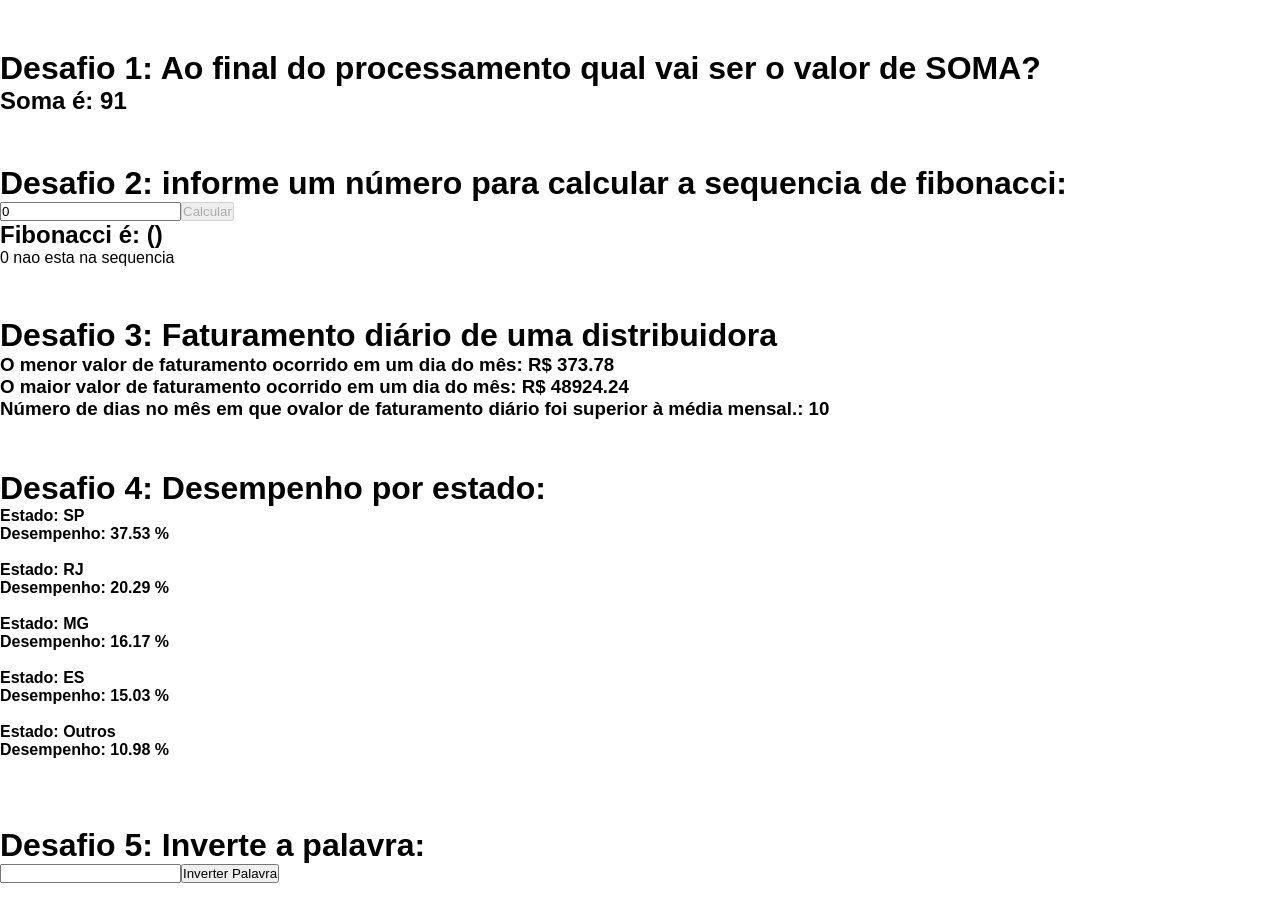
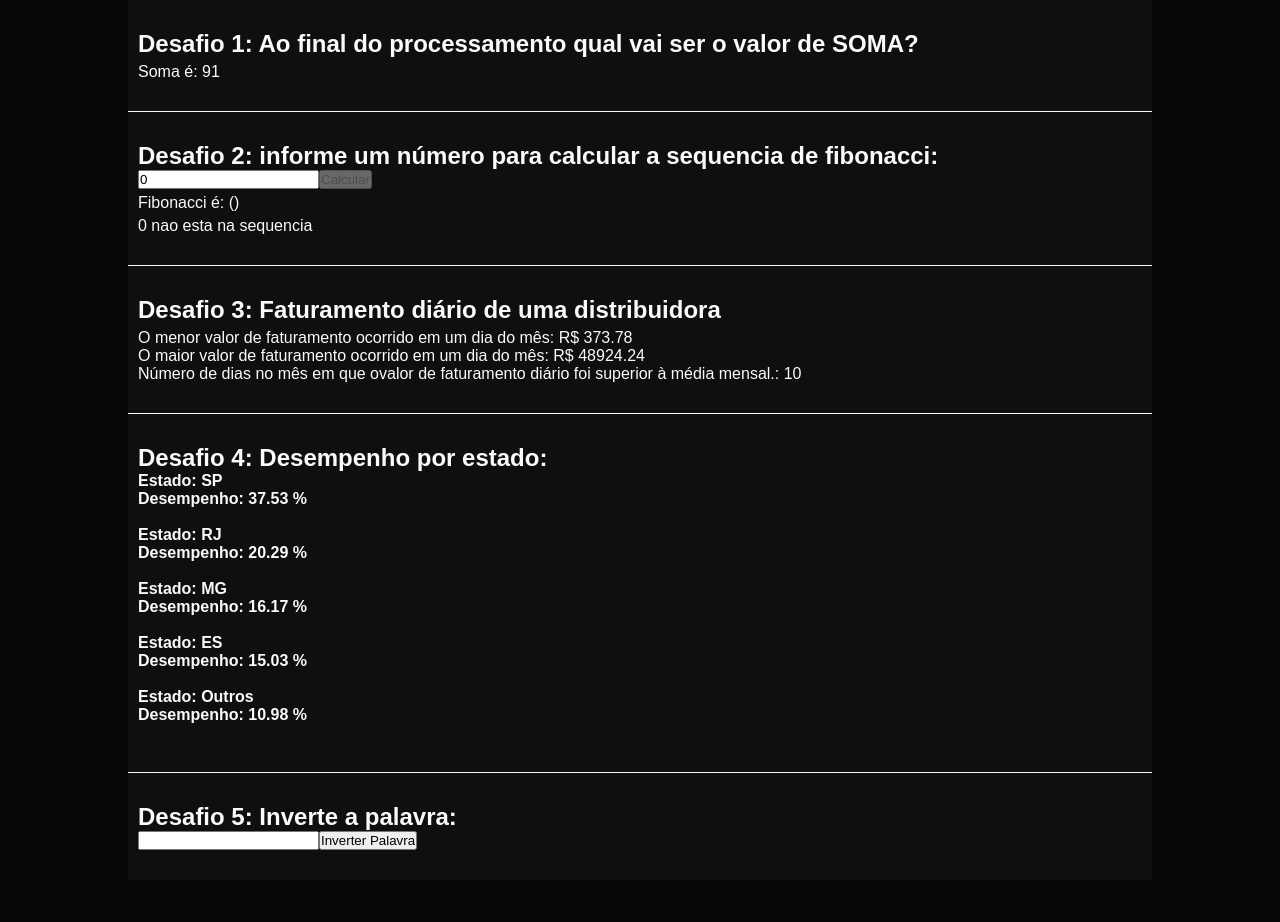
Before and after one commit to vinicius-melo99/targetsistemas-desafio, a React (Vite) app: page / in a window 1280 px wide. Shown: the top 922 px of the page. After the commit the page ends 880 px from the top, so only its background shows below. Built offline with nearby package versions, Linux system fonts and the light colour scheme.

Commit message:
feat: pequena estilização

```diff
--- a/src/App.tsx
+++ b/src/App.tsx
@@ -57,18 +57,18 @@ function App() {
   };
 
   return (
-    <>
+    <div className="container">
       <div className="challenge-box">
-        <h1>
+        <h2>
           Desafio 1: Ao final do processamento qual vai ser o valor de SOMA?
-        </h1>
-        <h2>Soma é: {challengeOne}</h2>
+        </h2>
+        <p>Soma é: {challengeOne}</p>
       </div>
 
       <div className="challenge-box">
-        <h1>
+        <h2>
           Desafio 2: informe um número para calcular a sequencia de fibonacci:
-        </h1>
+        </h2>
         <input
           id="fibo"
           type="number"
@@ -78,11 +78,11 @@ function App() {
         <button disabled={!number} onClick={handleButtonCalcFibo}>
           Calcular
         </button>
-        <h2>
+        <p>
           Fibonacci é: {'('}
           {fiboResult?.map((num, index) => <span key={index}>{num}, </span>)}
           {')'}
-        </h2>
+        </p>
         <p>
           {fiboResult?.find((num) => num === number)
             ? `${number} está na sequencia`
@@ -91,8 +91,8 @@ function App() {
       </div>
 
       <div className="challenge-box">
-        <h1>Desafio 3: Faturamento diário de uma distribuidora</h1>
-        <h3>
+        <h2>Desafio 3: Faturamento diário de uma distribuidora</h2>
+        <p>
           O menor valor de faturamento ocorrido em um dia do mês:{' '}
           {`R$ ${dadosFaturamento?.menorFaturamento.toFixed(2)}`}
           <div />O maior valor de faturamento ocorrido em um dia do mês:{' '}
@@ -100,11 +100,11 @@ function App() {
           <div />
           Número de dias no mês em que ovalor de faturamento diário foi superior
           à média mensal.: {dadosFaturamento?.maiorQueAMedia}
-        </h3>
+        </p>
       </div>
 
       <div className="challenge-box">
-        <h1>Desafio 4: Desempenho por estado:</h1>
+        <h2>Desafio 4: Desempenho por estado:</h2>
         {desempenhoEstado?.map((state, index) => (
           <div key={index}>
             <h4>Estado: {state.stateName}</h4>
@@ -115,12 +115,12 @@ function App() {
       </div>
 
       <div className="challenge-box">
-        <h1>Desafio 5: Inverte a palavra:</h1>
+        <h2>Desafio 5: Inverte a palavra:</h2>
         <input id="word" type="text" value={word} onChange={handleInputWord} />
         <button onClick={handleButtonReverseWord}>Inverter Palavra</button>
         <h3>{reversedWord && `A palavra invertida é: ${reversedWord}`}</h3>
       </div>
-    </>
+    </div>
   );
 }
 
--- a/src/index.css
+++ b/src/index.css
@@ -5,6 +5,28 @@
   font-family: sans-serif;
 }
 
+body {
+  background-color: #060606;
+}
+
+.container {
+  max-width: 1024px;
+  margin: 0 auto;
+  background-color: #0f0f0f;
+  color: #fafafa
+}
+
 .challenge-box {
-  margin: 50px 0;
+  padding: 30px 10px;
+  width: 100%;
+  /* background-color: red; */
+  border-bottom: 1.5px solid #fafafa;
 }
+
+.challenge-box:last-of-type {
+  border-bottom: 0;
+}
+
+.challenge-box p {
+  margin-top: 5px;
+}
```
Also changed, not shown: 1 other file (tests, documents, lock files or other folders).
